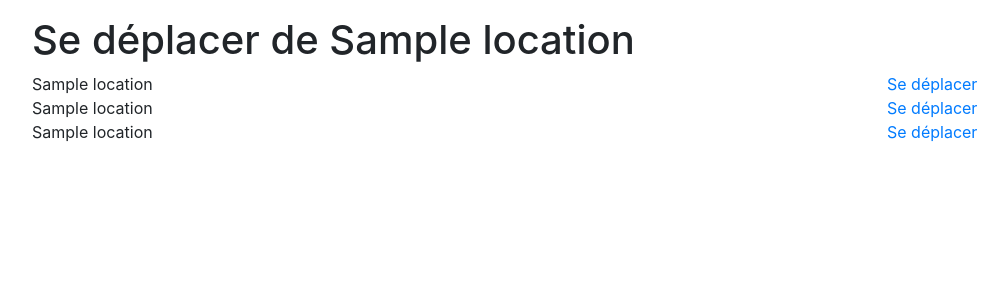
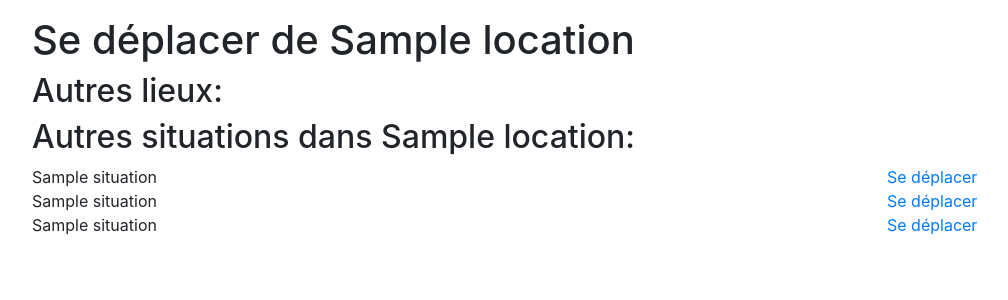
Before and after one commit to jumboduck/sw-vestiges, a Django app: page /character/change_location/ in a window 1280 px wide. Shown: the part 56-356 px from the top of the page, without its empty margins (53-1061 px from the left). Run offline with Django 3.2, Linux system fonts and the light colour scheme; a user stored in the database is signed in; tables that the repository leaves empty hold one stand-in row (values such as "Sample post"); some libraries are stand-ins or nearby versions.

Commit message:
Update character movement template and view

```diff
--- a/characters/templates/characters/change_location.html
+++ b/characters/templates/characters/change_location.html
@@ -6,12 +6,24 @@
     <div class="row">
         <div class="col">
             <h1>Se déplacer de {{ current_location.location.name }}</h1>
-            {% for destination in destinations %}
+
+            <h2>Autres lieux:</h2>
+
+            {% for destination in locations %}
             <div class="row">
                 <div class="col-md-9">{{ destination.location }}</div>
                 <div class="col-md-3"><a href="{% url 'move_active_character' destination.id %}">Se déplacer</a></div>
             </div>
             {% endfor %}
+
+            <h2>Autres situations dans {{ current_location.location.name }}:</h2>
+            {% for destination in situations %}
+            <div class="row">
+                <div class="col-md-9">{{ destination.name }}</div>
+                <div class="col-md-3"><a href="{% url 'move_active_character' destination.id %}">Se déplacer</a></div>
+            </div>
+            {% endfor %}
+
             </form>
         </div>
     </div>
--- a/characters/views.py
+++ b/characters/views.py
@@ -80,9 +80,22 @@
 def view_active_character_destinations(request):
     current_location = get_current_situation(request)
     destinations = get_possible_destinations(current_location.id)
+
+    neighbor_situations = filter(
+        lambda destination: destination.location == current_location.location,
+        destinations
+    )
+
+    other_location_situations = filter(
+        lambda destination: destination.location != current_location.location,
+        destinations
+    )
+
     context = {
         'current_location': current_location,
         'destinations': destinations,
+        'situations': neighbor_situations,
+        'locations': other_location_situations,
     }
     template = 'characters/change_location.html'
     return render(request, template, context)
```
